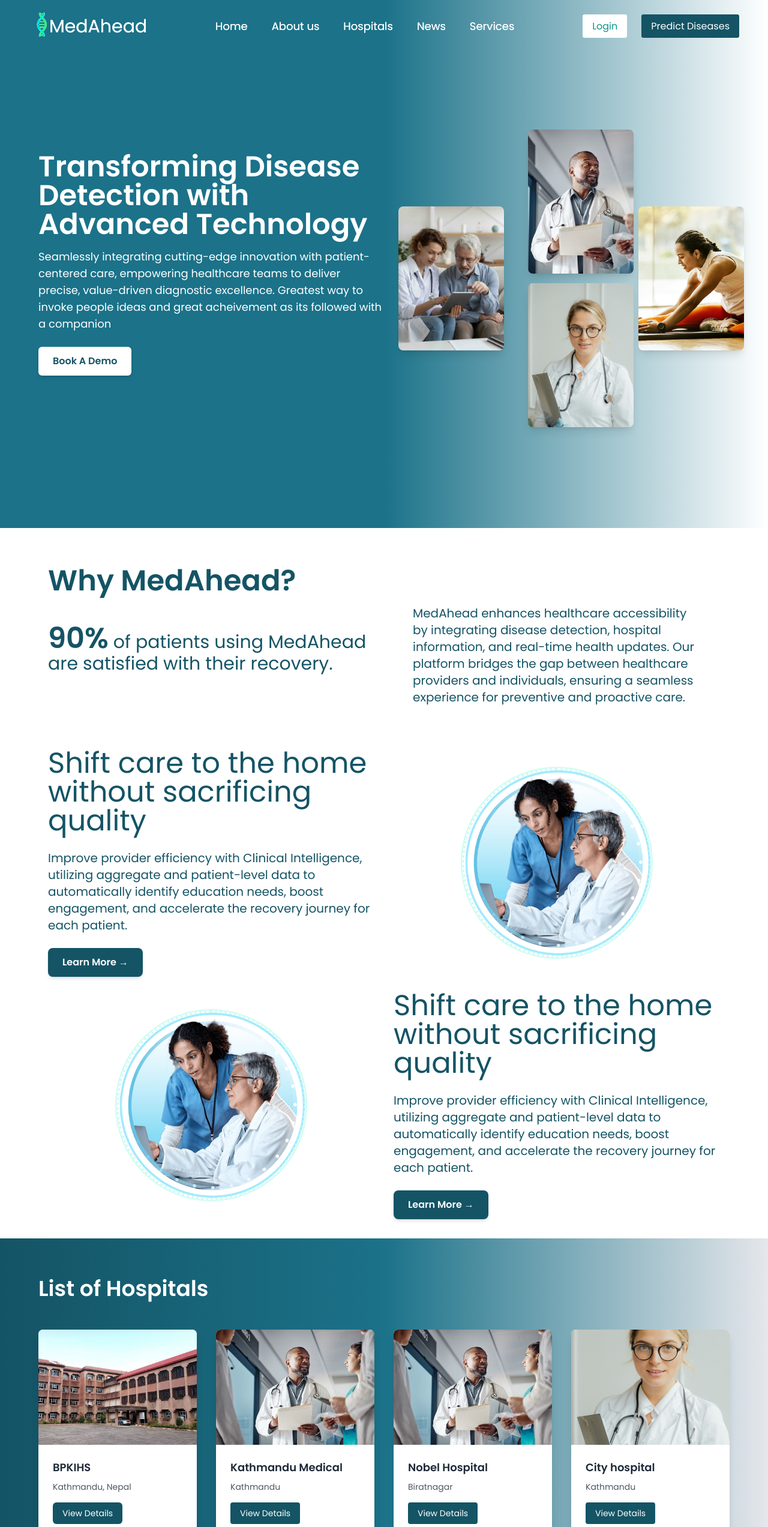
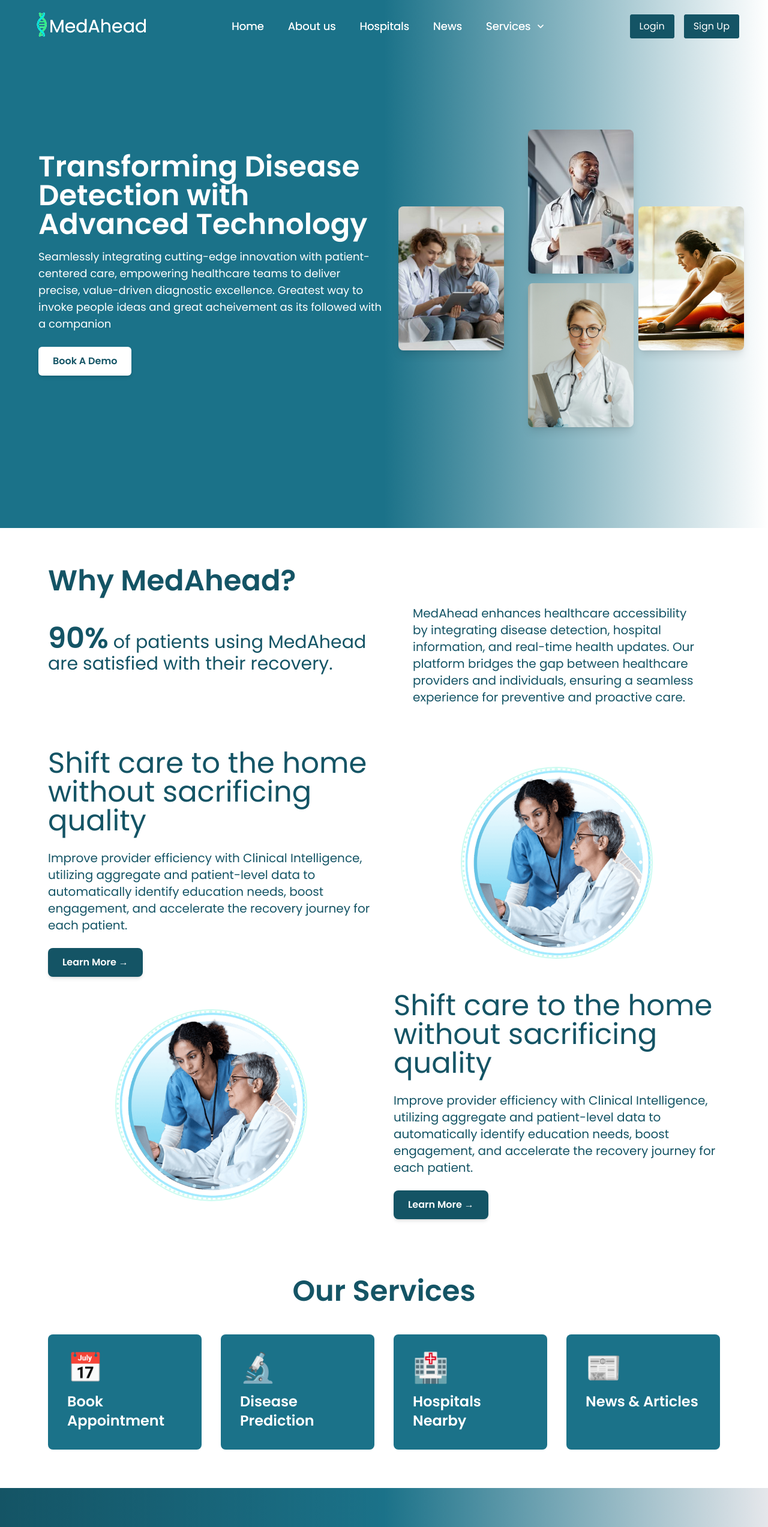
Before and after one commit to sandhya2345/Final-year-project, a React (Vite) app in the folder frontend/: page / in a window 1280 px wide. Shown: the top 2545 px of the page at 60% size. Built offline with nearby package versions, Linux system fonts and the light colour scheme.

Commit message:
Navbar Refinement and Services Section completed

```diff
--- a/frontend/src/components/Home.jsx
+++ b/frontend/src/components/Home.jsx
@@ -57,7 +57,6 @@ const Home = () => {
           </div>
         </div>
       </section>
-
 
       {/* About Section */}
       <section className="bg-white text-customTeal text-left py-16">
@@ -139,7 +138,31 @@ const Home = () => {
         </div>
       </section>
 
+      <section className="bg-white text-customTeal text-left py-16">
+        <div className="max-w-6xl mx-auto">
+          <h2 className="text-4xl lg:text-5xl font-semibold mb-12 text-center">Our Services</h2>
 
+          {/* Services Grid */}
+          <div className="grid grid-cols-1 sm:grid-cols-2 lg:grid-cols-4 gap-8 px-4">
+            {[
+              { name: "Book Appointment", icon: "📅" },
+              { name: "Disease Prediction", icon: "🔬" },
+              { name: "Hospitals Nearby", icon: "🏥" },
+              { name: "News & Articles", icon: "📰" },
+            ].map((service, index) => (
+              <div
+                key={index}
+                className="bg-midTeal text-white rounded-lg p-8 transform transition duration-500 hover:scale-105 hover:bg-customTeal hover:shadow-xl"
+              >
+                <div className="text-5xl mb-4 transition duration-300 ease-in-out hover:text-white">
+                  {service.icon}
+                </div>
+                <h3 className="text-2xl font-semibold">{service.name}</h3>
+              </div>
+            ))}
+          </div>
+        </div>
+      </section>
 
       {/* Hospital Section */}
 
--- a/frontend/src/components/Navbar.jsx
+++ b/frontend/src/components/Navbar.jsx
@@ -1,34 +1,37 @@
-import React, { useState, useEffect } from "react";
+import React, { useState, useEffect, useContext } from "react";
 import { Link, useLocation } from "react-router-dom";
-import { Menu, X } from "lucide-react";
+import { Menu, X, ChevronDown, ChevronUp } from "lucide-react";
+import AuthContext from "../context/AuthContext";
 import logo from "../assets/MedAhead_logo.png";
 
 const Navbar = () => {
     const [isScrolled, setIsScrolled] = useState(false);
     const [menuOpen, setMenuOpen] = useState(false);
-    const location = useLocation(); // Get the current path
+    const [dropdownOpen, setDropdownOpen] = useState(false); // For Services dropdown
+    const location = useLocation();
+    const { user, setAuthTokens, setUser } = useContext(AuthContext);
 
     useEffect(() => {
         const handleScroll = () => {
             setIsScrolled(window.scrollY > 50);
         };
         window.addEventListener("scroll", handleScroll);
-
-        return () => {
-            window.removeEventListener("scroll", handleScroll);
-        };
+        return () => window.removeEventListener("scroll", handleScroll);
     }, []);
 
     useEffect(() => {
         setMenuOpen(false); // Close menu on route change
+        setDropdownOpen(false); // Close dropdown on route change
     }, [location]);
 
+    const handleLogout = () => {
+        setAuthTokens(null);
+        setUser(null);
+        localStorage.removeItem("authToken"); // Clear from local storage
+    };
+
     return (
-        <div
-            className={`fixed top-0 left-0 w-full z-50 transition duration-300 ${
-                isScrolled ? "bg-white shadow-md" : "bg-transparent"
-            }`}
-        >
+        <div className={`fixed top-0 left-0 w-full z-50 transition duration-300 ${isScrolled ? "bg-white shadow-md" : "bg-transparent"}`}>
             <nav className="flex justify-between items-center px-4 lg:px-12 py-3">
                 {/* Logo Section */}
                 <div className="flex items-center">
@@ -43,52 +46,73 @@ const Navbar = () => {
                 {/* Desktop Menu */}
                 <div className="hidden md:flex flex-1 justify-center text-lg">
                     <ul className="flex space-x-10">
-                        {[
-                            { name: "Home", path: "/" },
-                            { name: "About us", path: "/about" },
-                            { name: "Hospitals", path: "/hospital" },
-                            { name: "News", path: "/news" },
-                            { name: "Services", path: "/services" },
-                        ].map((item, index) => (
+                        {[{ name: "Home", path: "/" }, { name: "About us", path: "/about" }, { name: "Hospitals", path: "/hospital" }, { name: "News", path: "/news" }].map((item, index) => (
                             <li key={index}>
-                                <Link
-                                    to={item.path}
-                                    className={`transition ${
-                                        isScrolled ? "text-customTeal hover:text-gray-500" : "text-white hover:text-gray-300"
-                                    }`}
-                                >
+                                <Link to={item.path} className={`transition ${isScrolled ? "text-customTeal hover:text-gray-500" : "text-white hover:text-gray-300"}`}>
                                     {item.name}
                                 </Link>
                             </li>
                         ))}
+                        {/* Services Dropdown */}
+                        <li className="relative">
+                            <div
+                                onClick={() => setDropdownOpen(!dropdownOpen)}
+                                className={`cursor-pointer transition ${isScrolled ? "text-customTeal hover:text-gray-500" : "text-white hover:text-gray-300"} flex items-center`}
+                            >
+                                Services{" "}
+                                {dropdownOpen ? (
+                                    <ChevronUp size={16} className="ml-2 transition-transform transform rotate-180" />
+                                ) : (
+                                    <ChevronDown size={16} className="ml-2 transition-transform" />
+                                )}
+                            </div>
+                            {dropdownOpen && (
+                                <ul className="absolute left-0 w-48 bg-white shadow-lg rounded-md mt-2 text-customTeal">
+                                    <li>
+                                        <Link to="/predict" className="block px-4 py-2 hover:bg-gray-100">
+                                            Predict Diseases
+                                        </Link>
+                                    </li>
+                                    <li>
+                                        <Link to="/appointment" className="block px-4 py-2 hover:bg-gray-100">
+                                            Book Appointment
+                                        </Link>
+                                    </li>
+                                    <li>
+                                        <Link to="/nearby-hospitals" className="block px-4 py-2 hover:bg-gray-100">
+                                            Nearby Hospitals
+                                        </Link>
+                                    </li>
+                                </ul>
+                            )}
+                        </li>
                     </ul>
                 </div>
 
                 {/* Desktop Buttons */}
-                <div className="hidden md:flex space-x-4 ml-auto">
-                    <ul className="list-none flex space-x-6">
-                        <li>
-                            <Link
-                                to="/login"
-                                className={`px-4 py-2 rounded font-medium transition ${
-                                    isScrolled ? "bg-customTeal text-white hover:bg-teal-700" : "bg-white text-teal-600 hover:bg-teal-100"
-                                }`}
-                            >
+                <div className="hidden md:flex items-center space-x-4 ml-auto">
+                    {user ? (
+                        <>
+                            <Link to="/predict" className="px-4 py-2 rounded font-medium bg-customTeal text-white hover:bg-teal-800 transition flex items-center">
+                                Predict Diseases
+                            </Link>
+                            <button onClick={handleLogout} className="px-4 py-2 rounded font-medium bg-red-600 text-white hover:bg-red-800 transition flex items-center">
+                                Logout
+                            </button>
+                        </>
+                    ) : (
+                        <>
+                            <Link to="/login" className="px-4 py-2 rounded font-medium bg-customTeal text-white hover:bg-teal-700 transition flex items-center">
                                 Login
                             </Link>
-                        </li>
-                        <li>
-                            <Link
-                                to="/predict"
-                                className="px-4 py-2 rounded font-medium bg-customTeal text-white hover:bg-teal-800 transition"
-                            >
-                                Predict Diseases
+                            <Link to="/signin" className="px-4 py-2 rounded font-medium bg-customTeal text-white hover:bg-teal-700 transition flex items-center">
+                                Sign Up
                             </Link>
-                        </li>
-                    </ul>
+                        </>
+                    )}
                 </div>
 
-                {/* Mobile Menu Icon */}
+                {/* Mobile Menu Button */}
                 <div className="md:hidden flex items-center">
                     <button onClick={() => setMenuOpen(!menuOpen)} className="text-white focus:outline-none">
                         {menuOpen ? <X size={30} className="text-customTeal" /> : <Menu size={30} />}
@@ -97,51 +121,80 @@ const Navbar = () => {
             </nav>
 
             {/* Mobile Menu */}
-            <div className={`fixed top-0 right-0 h-full w-64 bg-white shadow-lg transform ${
-                menuOpen ? "translate-x-0" : "translate-x-full"
-            } transition-transform duration-300 ease-in-out md:hidden`}>
-                <button
-                    onClick={() => setMenuOpen(false)}
-                    className="absolute top-5 right-5 text-gray-700"
-                >
+            <div className={`fixed top-0 right-0 h-full w-64 bg-white shadow-lg transform ${menuOpen ? "translate-x-0" : "translate-x-full"} transition-transform duration-300 ease-in-out md:hidden`}>
+                <button onClick={() => setMenuOpen(false)} className="absolute top-5 right-5 text-gray-700">
                     <X size={30} />
                 </button>
                 <ul className="flex flex-col items-center mt-20 space-y-6 text-lg">
-                    {[
-                        { name: "Home", path: "/" },
-                        { name: "About us", path: "/about" },
-                        { name: "Hospitals", path: "/hospital" },
-                        { name: "News", path: "/news" },
-                        { name: "Services", path: "/services" },
-                    ].map((item, index) => (
+                    {[{ name: "Home", path: "/" }, { name: "About us", path: "/about" }, { name: "Hospitals", path: "/hospital" }, { name: "News", path: "/news" }].map((item, index) => (
                         <li key={index}>
-                            <Link
-                                to={item.path}
-                                className="text-customTeal font-medium hover:text-gray-500"
-                                onClick={() => setMenuOpen(false)}
-                            >
+                            <Link to={item.path} className="text-customTeal font-medium hover:text-gray-500" onClick={() => setMenuOpen(false)}>
                                 {item.name}
                             </Link>
                         </li>
                     ))}
-                    <li>
-                        <Link
-                            to="/login"
-                            className="block text-white bg-customTeal px-6 py-2 rounded-md"
-                            onClick={() => setMenuOpen(false)}
+
+                    {/* Mobile Services */}
+                    <li className="relative">
+                        <div
+                            onClick={() => setDropdownOpen(!dropdownOpen)}
+                            className={`cursor-pointer text-customTeal font-medium flex items-center`}
                         >
-                            Login
-                        </Link>
+                            Services{" "}
+                            {dropdownOpen ? (
+                                <ChevronUp size={16} className="ml-2 transition-transform transform rotate-180" />
+                            ) : (
+                                <ChevronDown size={16} className="ml-2 transition-transform" />
+                            )}
+                        </div>
+                        {dropdownOpen && (
+                            <ul className="absolute left-0 w-48 bg-white shadow-lg rounded-md mt-2 text-customTeal">
+                                <li>
+                                    <Link to="/predict" className="block px-4 py-2 hover:bg-gray-100">
+                                        Predict Diseases
+                                    </Link>
+                                </li>
+                                <li>
+                                    <Link to="/appointment" className="block px-4 py-2 hover:bg-gray-100">
+                                        Book Appointment
+                                    </Link>
+                                </li>
+                                <li>
+                                    <Link to="/nearby-hospitals" className="block px-4 py-2 hover:bg-gray-100">
+                                        Nearby Hospitals
+                                    </Link>
+                                </li>
+                            </ul>
+                        )}
                     </li>
-                    <li>
-                        <Link
-                            to="/predict"
-                            className="block text-white bg-teal-600 px-6 py-2 rounded-md"
-                            onClick={() => setMenuOpen(false)}
-                        >
-                            Predict Diseases
-                        </Link>
-                    </li>
+
+                    {user ? (
+                        <>
+                            <li>
+                                <Link to="/predict" className="block text-white bg-customTeal px-6 py-2 rounded-md" onClick={() => setMenuOpen(false)}>
+                                    Predict Diseases
+                                </Link>
+                            </li>
+                            <li>
+                                <button onClick={handleLogout} className="block text-white bg-red-600 px-6 py-2 rounded-md">
+                                    Logout
+                                </button>
+                            </li>
+                        </>
+                    ) : (
+                        <>
+                            <li>
+                                <Link to="/login" className="block text-white bg-customTeal px-6 py-2 rounded-md" onClick={() => setMenuOpen(false)}>
+                                    Login
+                                </Link>
+                            </li>
+                            <li>
+                                <Link to="/signin" className="block text-white bg-customTeal px-6 py-2 rounded-md" onClick={() => setMenuOpen(false)}>
+                                    Sign Up
+                                </Link>
+                            </li>
+                        </>
+                    )}
                 </ul>
             </div>
         </div>
--- a/frontend/src/components/Services.jsx
+++ b/frontend/src/components/Services.jsx
@@ -2,9 +2,7 @@ import React from 'react'
 
 const Services = () => {
   return (
-    <div className="relative h-screen bg-gradient-to-b from-midTeal via-midTeal to-midTeal text-white pt-8 flex items-center justify-center">
-
-    </div>
+    <div>Services</div>
   )
 }
 
```
Also changed, not shown: frontend/src/components/Signup.jsx (+29 -28 lines).
